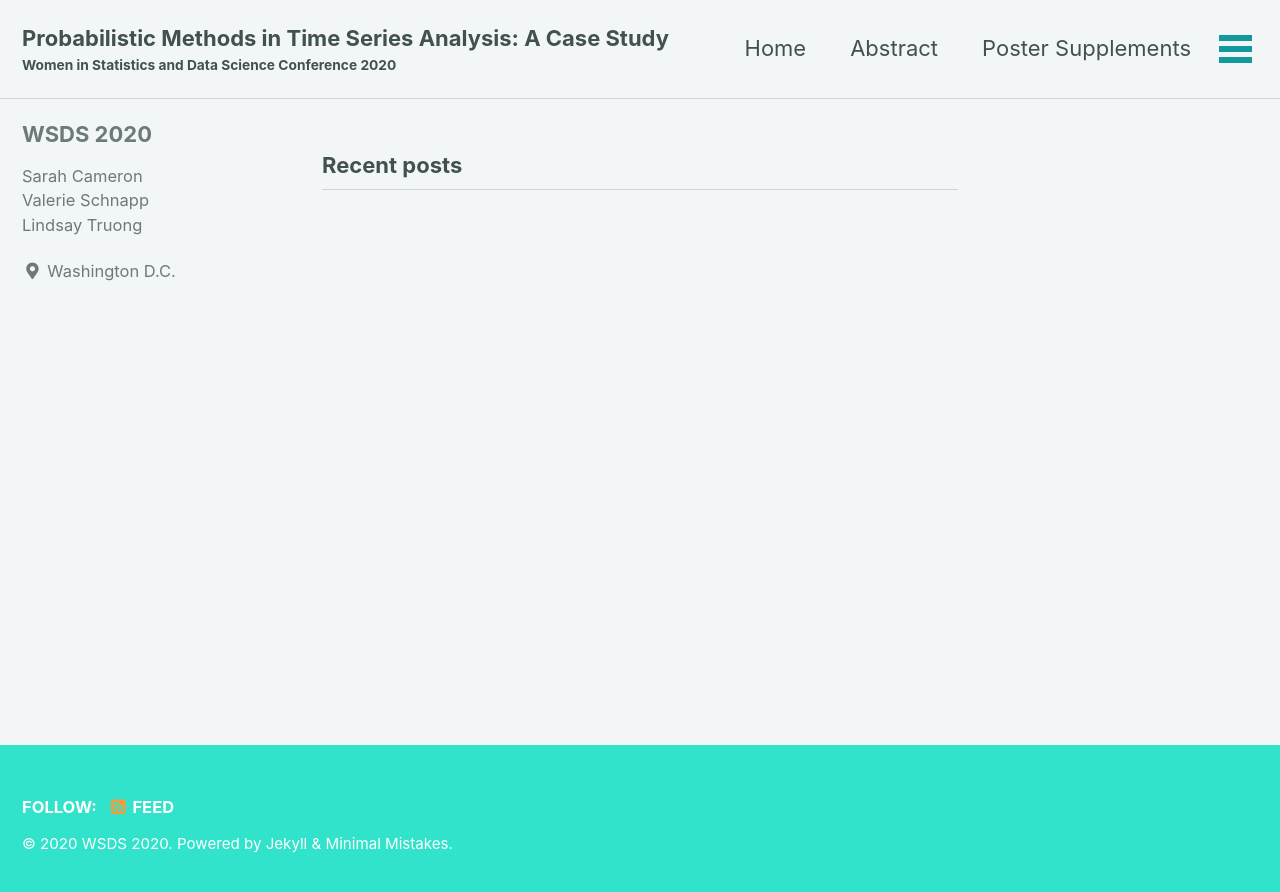
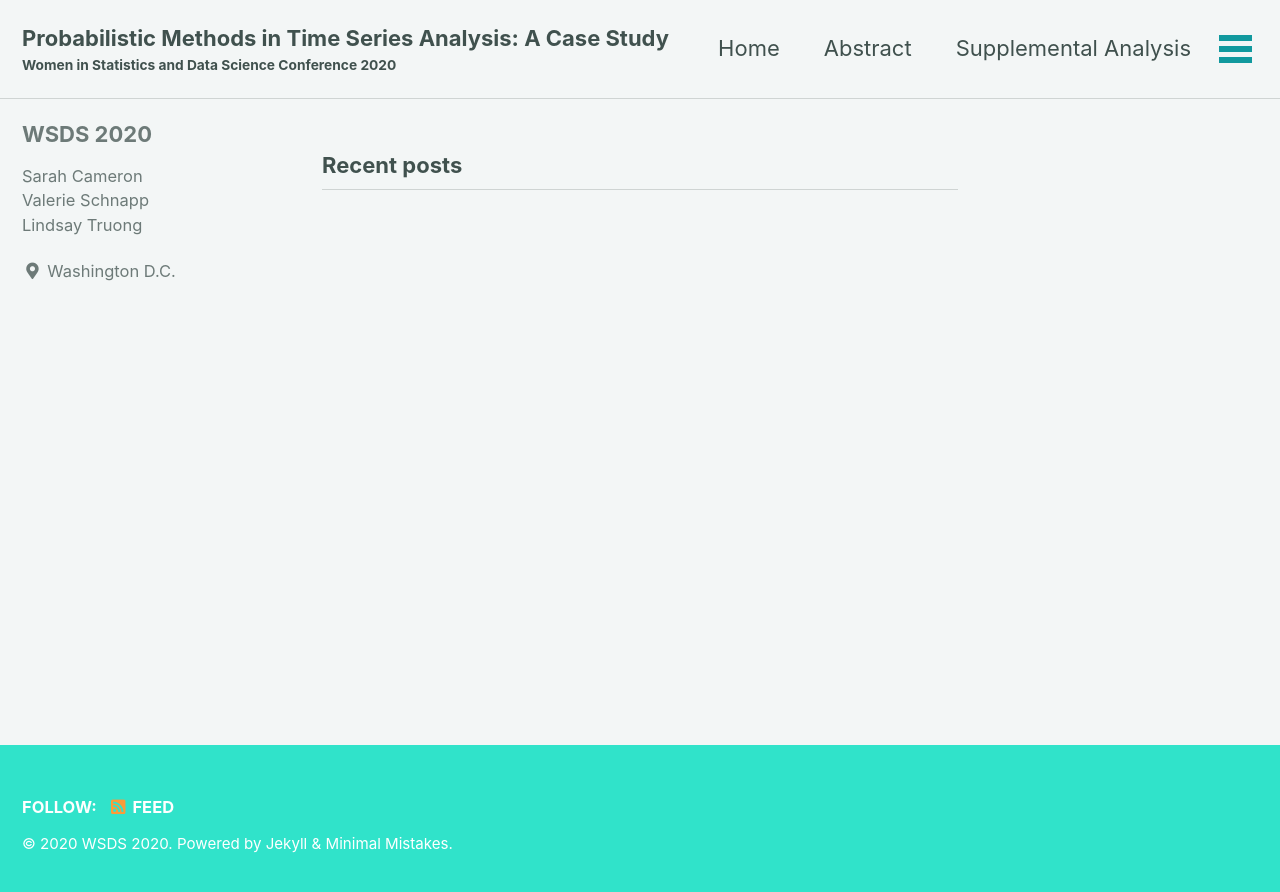
Before and after one commit to lindsaytruong/lindsaytruong.github.io, a Jekyll site: the page built from index.html, in a window 1280 px wide. Shown: the top 892 px of the page. Built offline with Jekyll 4.4.1, drawn with Linux system fonts in a browser that asks for light colours; cached includes are drawn as plain includes; the list of posts is cut into pages by our own code.

Commit message:
updated tabs

```diff
--- a/_data/navigation.yml
+++ b/_data/navigation.yml
@@ -4,9 +4,7 @@ main:
     url: /
   - title: "Abstract"
     url: /abstract
-  - title: "Poster Supplements"
-    url: /supplements.html
+  - title: "Supplemental Analysis"
+    url: /supplements
   - title: "Special Thanks"
-    url: /special_thanks.html
-  # - title: "Sitemap"
-  #   url: /sitemap/
+    url: /special_thanks
--- /dev/null
+++ b/_pages/poster_supplements.html
@@ -0,0 +1,5 @@
+---
+layout: archive
+title: Supplemental Analysis
+permalink: /supplements/
+---
```
